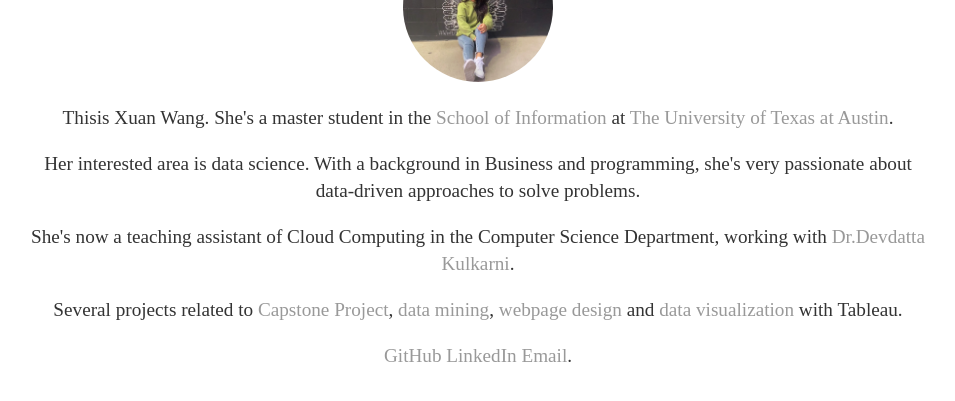
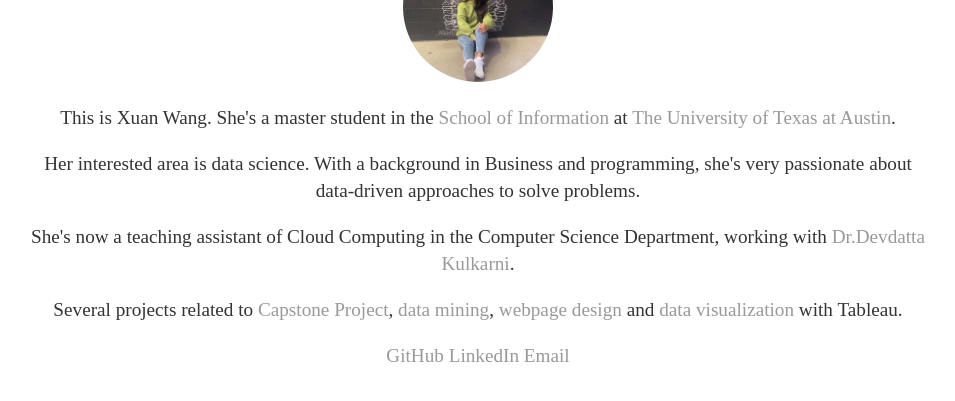
Before and after one commit to xxuanwang-zz/Portfolio, a Jekyll site: the page built from index.html, in a window 1280 px wide. Shown: the part 245-646 px from the top of the page, without its empty margins (162-1117 px from the left). Built offline with Jekyll 4.4.1, drawn with Linux system fonts in a browser that asks for light colours.

Commit message:
Update index.html

```diff
--- a/index.html
+++ b/index.html
@@ -10,7 +10,7 @@
   <section id="about">
     <img class="img" src="./img/me2.jpg" style="width: 150px; height: 150px; object-fit: cover; border-radius:50%;"/>
     <p>
-      Thisis Xuan Wang. She's a master student in the <a href="https://www.ischool.utexas.edu/">School of Information</a> at <a href="https://www.utexas.edu/">The University of Texas at Austin</a>.
+      This is Xuan Wang. She's a master student in the <a href="https://www.ischool.utexas.edu/">School of Information</a> at <a href="https://www.utexas.edu/">The University of Texas at Austin</a>.
     </p>
     <p>
       Her interested area is data science. With a background in Business and programming, she's very passionate about data-driven approaches to solve problems.
@@ -22,7 +22,7 @@
       <a href="https://github.com/xxuanwang/WebsiteDesign">webpage design</a>
       and <a href="https://github.com/xxuanwang/DataVisualization">data visualization</a> with Tableau.
     <p>
-      <a href="http://www.github.com/xxuanwang">GitHub</a> <a href="https://www.linkedin.com/in/xuan-ayla-wang/">LinkedIn</a> <a href="mailto:xxxuan0213@gmail.com">Email</a>.
+      <a href="http://www.github.com/xxuanwang">GitHub</a> <a href="https://www.linkedin.com/in/xxuan-wang/">LinkedIn</a> <a href="mailto:xxxuan0213@utexas.edu">Email</a>
     </p>
    </section>
 </div>
```
